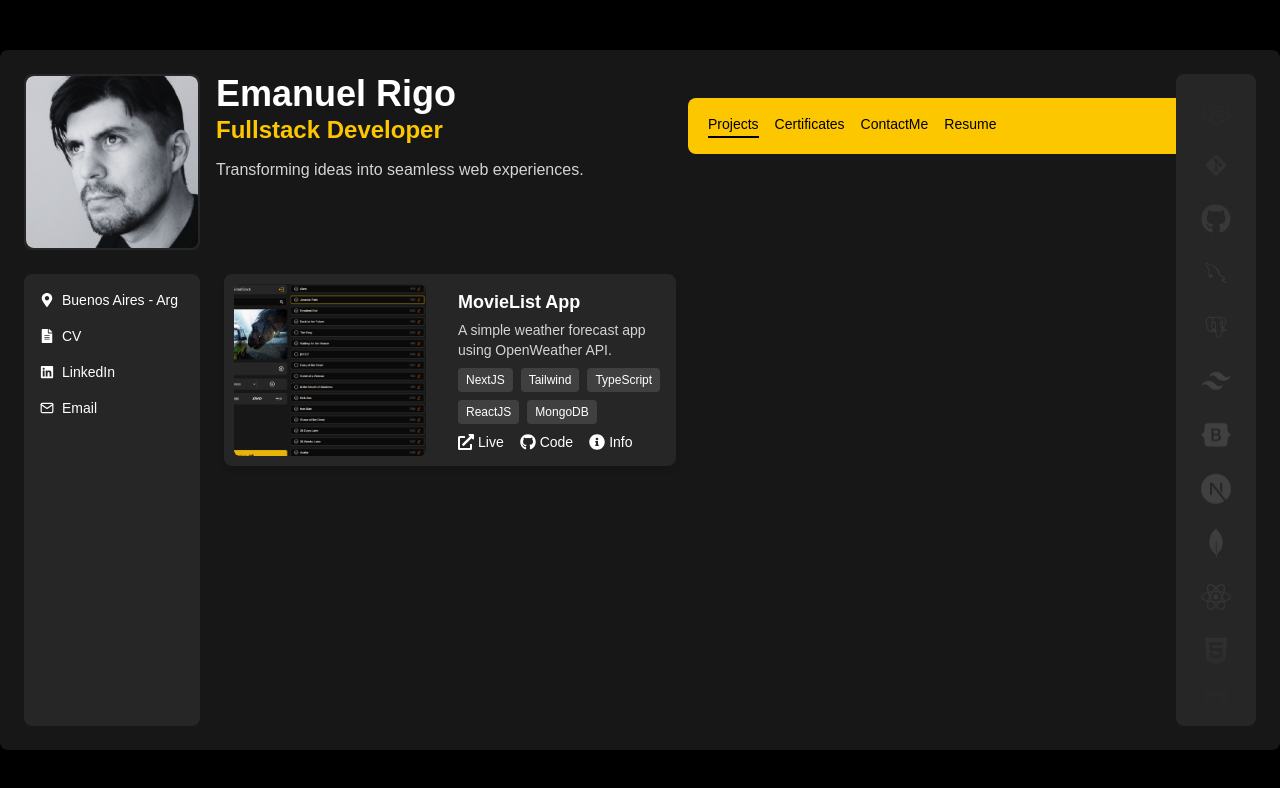
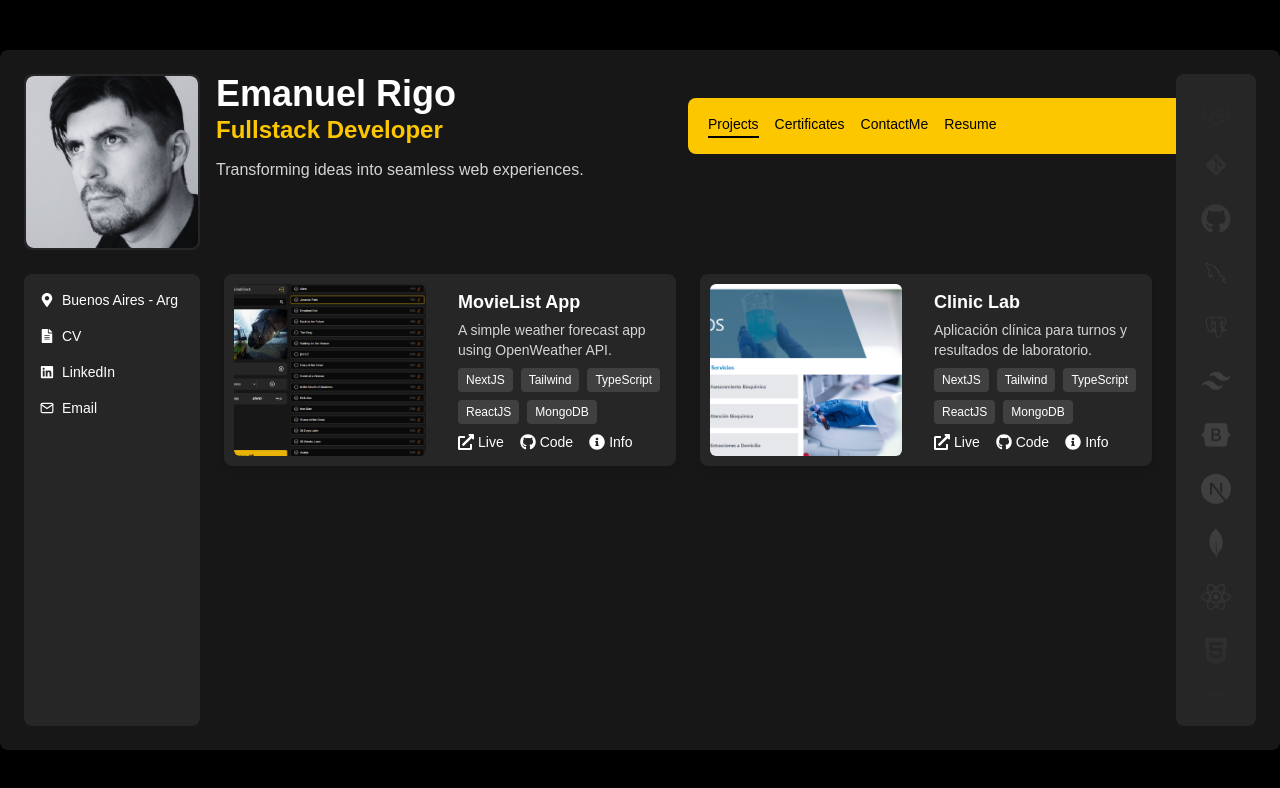
Before and after one commit to EmanuelRigo/portfolio, a Next.js app: page / in a window 1280 px wide. Shown: the top 788 px of the page. Built offline with nearby package versions, Linux system fonts and the light colour scheme.

Commit message:
adding lab project

```diff
--- a/src/app/resume/page.tsx
+++ b/src/app/resume/page.tsx
@@ -71,7 +71,7 @@ const ResumePage = () => {
         {Object.entries(skills).map(([category, items]) => (
           <div
             key={category}
-            className="bg-neutral-800 rounded-xl p-6 h-full w-full"
+            className="bg-neutral-800 rounded-md p-5 h-full w-full"
           >
             <h2 className="text-xl font-semibold mb-4 capitalize border-b border-neutral-600 pb-2">
               {category}
--- a/src/components/ProjectCard.tsx
+++ b/src/components/ProjectCard.tsx
@@ -90,7 +90,7 @@ const ProjectCard: React.FC<Project> = (project) => {
                 className="hover:text-green-400 flex items-center space-x-1"
               >
                 <FaExternalLinkAlt />
-                <span className="text-sm">Live</span>
+                <span className="text-sm hidden lg:block ">Live</span>
               </a>
             )}
             {project.repoLink && (
@@ -101,7 +101,7 @@ const ProjectCard: React.FC<Project> = (project) => {
                 className="hover:text-blue-400 flex items-center space-x-1"
               >
                 <FaGithub />
-                <span className="text-sm">Code</span>
+                <span className="text-sm hidden md:block">Code</span>
               </a>
             )}
             <button
@@ -109,7 +109,7 @@ const ProjectCard: React.FC<Project> = (project) => {
               className="hover:text-yellow-400 flex items-center space-x-1"
             >
               <FaInfoCircle />
-              <span className="text-sm">Info</span>
+              <span className="text-sm hidden md:block">Info</span>
             </button>
           </div>
         </div>
--- a/src/data/projectData.json
+++ b/src/data/projectData.json
@@ -34,5 +34,37 @@
       }
     ],
     "repoLink": "https://github.com/EmanuelRigo/MovieList"
+  },
+  "clinicLab": {
+    "title": "Clinic Lab",
+    "short": "Gestión de pacientes, turnos y resultados en laboratorios clínicos.",
+    "modal": "Clinic Lab es una aplicación Full-Stack desarrollada con Next.js, TypeScript, MongoDB y otras tecnologías modernas. Permite gestionar pacientes, asignar turnos y registrar resultados de laboratorio de manera intuitiva.",
+    "testUsers": "Ingresá con usuarios de prueba: usuario: demo@lab.com / contraseña: Demo1234",
+    "features": [
+      "Gestión de Pacientes: Alta, edición y eliminación de pacientes.",
+      "Asignación de Turnos: Calendario con fechas disponibles.",
+      "Carga de Resultados: Resultados de análisis asociados a cada paciente.",
+      "Autenticación: Login con JWT y roles de usuario.",
+      "UI Moderna: Interfaz responsive con Tailwind CSS.",
+      "Backend con control de acceso y persistencia en MongoDB."
+    ],
+    "description": "Aplicación clínica para turnos y resultados de laboratorio.",
+    "image": "/images/lab1.png",
+    "techStack": [
+      "NextJS",
+      "Tailwind",
+      "TypeScript",
+      "ReactJS",
+      "MongoDB",
+      "JavaScript",
+      "NodeJS"
+    ],
+    "liveLinks": [
+      {
+        "label": "Producción",
+        "url": "https://labclinico.vercel.app/"
+      }
+    ],
+    "repoLink": "https://github.com/EmanuelRigo/lab-v2-react"
   }
 }
```
Also changed, not shown: 1 other file (tests, documents, lock files or other folders).
